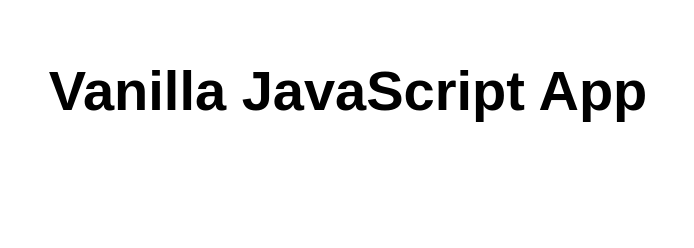
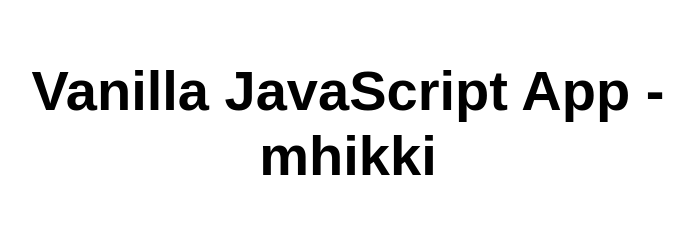
Before and after one commit to mhikki/testazure, a website: page src/index.html in a window 1280 px wide. Shown: the whole page, without its empty margins (292-986 px from the left). Drawn offline with Linux system fonts and the light colour scheme.

Commit message:
Update index.html

```diff
--- a/src/index.html
+++ b/src/index.html
@@ -10,7 +10,7 @@
 
 <body>
   <main>
-    <h1>Vanilla JavaScript App</h1>
+    <h1>Vanilla JavaScript App - mhikki</h1>
   </main>
 </body>
 
```
